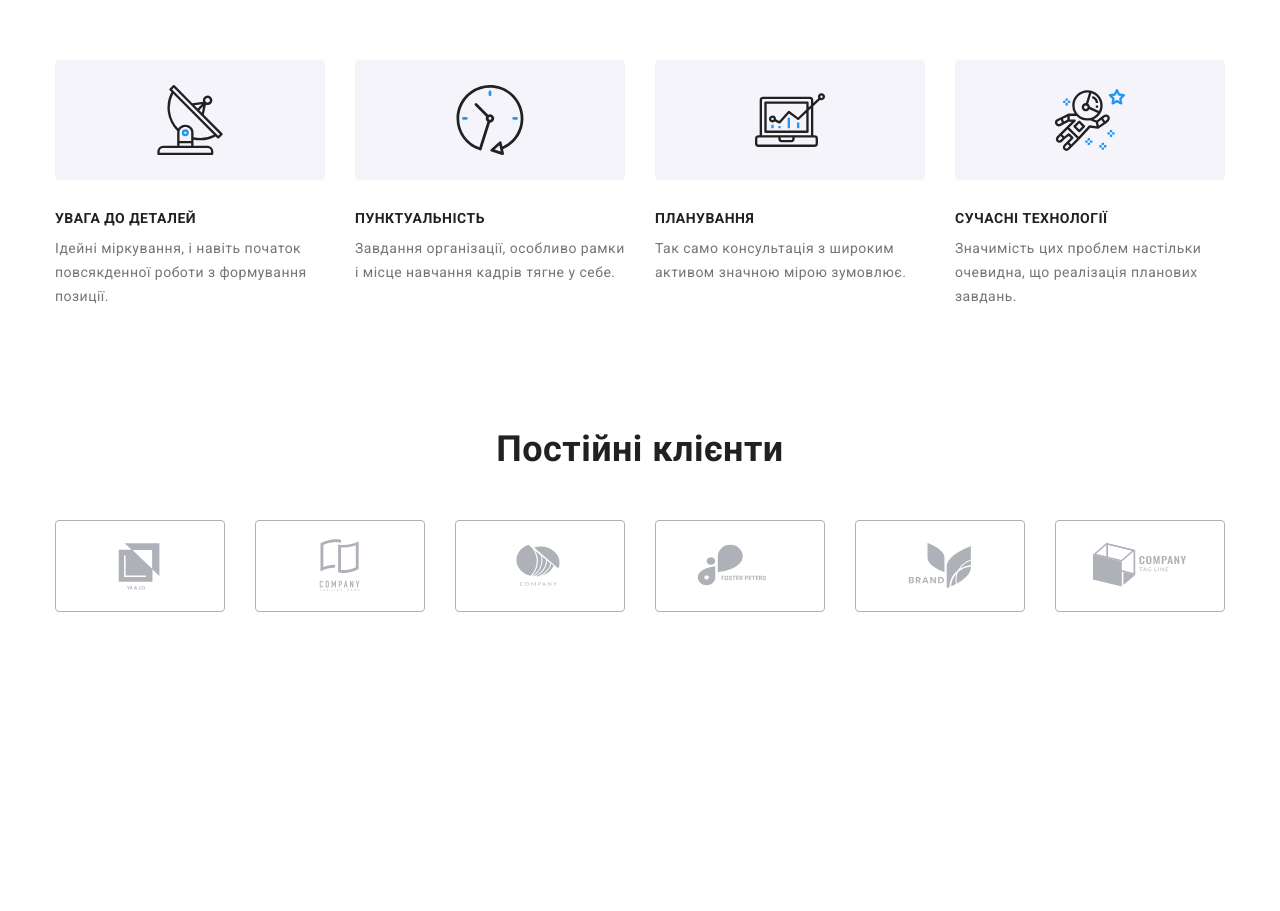
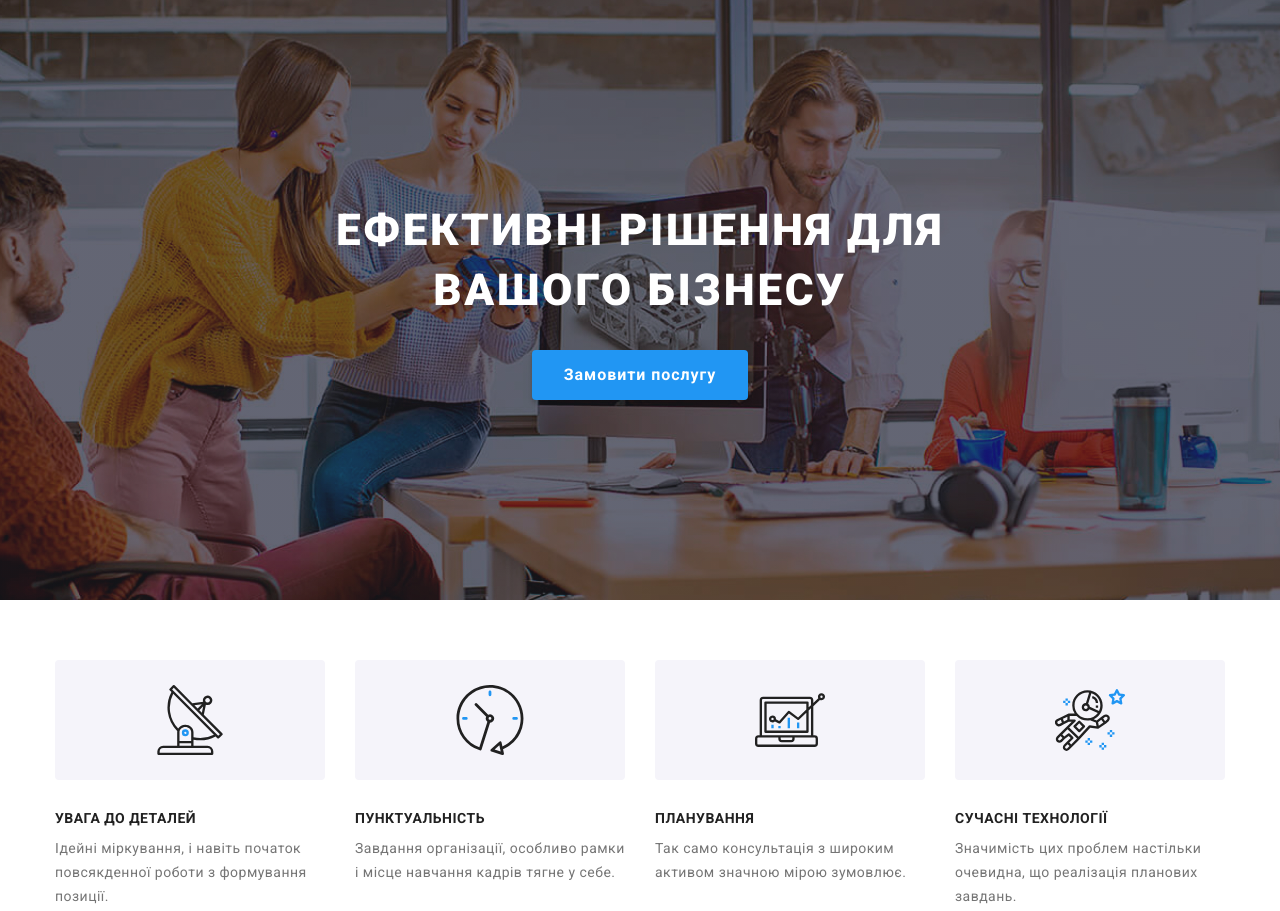
Before and after one commit to Agmund2002/goit-markup-hw-08, a plain HTML site: page index.html in a window 1280 px wide. Shown: the top 911 px of the page. Before the commit the page ends 800 px from the top, so only its background shows below. Drawn offline with Linux system fonts and the light colour scheme; files whose address does not match are found by name.

Commit message:
адаптував секцію ордер

```diff
--- a/index.html
+++ b/index.html
@@ -64,12 +64,12 @@
         | секція з кнопкою
         |============================
       */ -->
-      <!-- <section class="order">
+      <section class="order">
         <div class="container">
           <h1 class="order__title">Ефективні рішення для вашого бізнесу</h1>
           <button class="btn order__btn" type="button" data-modal-open>Замовити послугу</button>
         </div>
-      </section> -->
+      </section>
       <!-- /**
         |============================
         | перелік переваг
--- a/scss/components/_buttons.scss
+++ b/scss/components/_buttons.scss
@@ -2,6 +2,8 @@
   display: flex;
   justify-content: center;
   align-items: center;
+  width: 200px;
+  height: 50px;
   font-family: var(--main-font);
   background-color: var(--accent-color);
   box-shadow: 0px 4px 4px rgba(0, 0, 0, 0.15);
@@ -22,20 +24,20 @@
 }
 
 .order__btn {
-  width: 216px;
-  height: 50px;
   margin: 0 auto;
 }
 
+@media screen and (min-width: 1200px) {
+  .order__btn {
+    width: 216px;
+  }
+}
+
 .order-form__btn {
-  width: 200px;
-  height: 50px;
   margin: 0 auto;
 }
 
 .submit__btn {
-  width: 200px;
-  height: 50px;
   gap: 10px;
 }
 
--- a/scss/layout/_order.scss
+++ b/scss/layout/_order.scss
@@ -1,22 +1,57 @@
 .order {
-  background-image: linear-gradient(rgba(47, 48, 58, 0.4), rgba(47, 48, 58, 0.4)),
-    url(../images/section1/bg.jpg);
+  background-image: linear-gradient(to right, rgba(47, 48, 58, 0.4), rgba(47, 48, 58, 0.4)),
+    url(../images/order/bg-img_sm.jpg);
   background-repeat: no-repeat;
   background-position: center;
-  background-color: rgba(47, 48, 58, 0.4);
-  box-sizing: 1600px 600px;
-  padding: 200px 0;
+  background-size: cover;
+  padding: 118px 0;
+
+  @media (min-device-pixel-ratio: 2), (min-resolution: 192dpi), (min-resolution: 2dppx) {
+    background-image: linear-gradient(to right, rgba(47, 48, 58, 0.4), rgba(47, 48, 58, 0.4)),
+      url(../images/order/bg-img_sm@2x.jpg);
+  }
 
   &__title {
     font-weight: 900;
-    font-size: 44px;
-    line-height: calc(60 / 44);
+    font-size: 26px;
+    line-height: calc(42 / 26);
     text-align: center;
     letter-spacing: 0.06em;
     text-transform: uppercase;
     color: var(--secondary-title-color);
-    width: 696px;
+    max-width: 360px;
     margin: 0 auto;
     margin-bottom: 30px;
   }
 }
+
+@media screen and (min-width: 768px) {
+  .order {
+    background-image: linear-gradient(to right, rgba(47, 48, 58, 0.4), rgba(47, 48, 58, 0.4)),
+      url(../images/order/bg-img_md.jpg);
+
+    @media (min-device-pixel-ratio: 2), (min-resolution: 192dpi), (min-resolution: 2dppx) {
+      background-image: linear-gradient(to right, rgba(47, 48, 58, 0.4), rgba(47, 48, 58, 0.4)),
+        url(../images/order/bg-img_md@2x.jpg);
+    }
+  }
+}
+
+@media screen and (min-width: 1200px) {
+  .order {
+    background-image: linear-gradient(to right, rgba(47, 48, 58, 0.4), rgba(47, 48, 58, 0.4)),
+      url(../images/order/bg-img_lg.jpg);
+
+    @media (min-device-pixel-ratio: 2), (min-resolution: 192dpi), (min-resolution: 2dppx) {
+      background-image: linear-gradient(to right, rgba(47, 48, 58, 0.4), rgba(47, 48, 58, 0.4)),
+        url(../images/order/bg-img_lg@2x.jpg);
+    }
+    padding: 200px 0;
+
+    &__title {
+      font-size: 44px;
+      line-height: calc(60 / 44);
+      max-width: 696px;
+    }
+  }
+}
```
Also changed, not shown: css/main.css, css/main.min.css, images/order/bg-img_lg.jpg (added), images/order/bg-img_lg@2x.jpg (added), images/order/bg-img_md.jpg (added), images/order/bg-img_md@2x.jpg (added), images/order/bg-img_sm.jpg (added), images/order/bg-img_sm@2x.jpg (added), images/section1/bg.jpg (deleted), images/services/box-1.jpg (renamed from images/section2/box-1.jpg), images/services/box-2.jpg (renamed from images/section2/box-2.jpg), images/services/box-3.jpg (renamed from images/section2/box-3.jpg), 2 other files.
